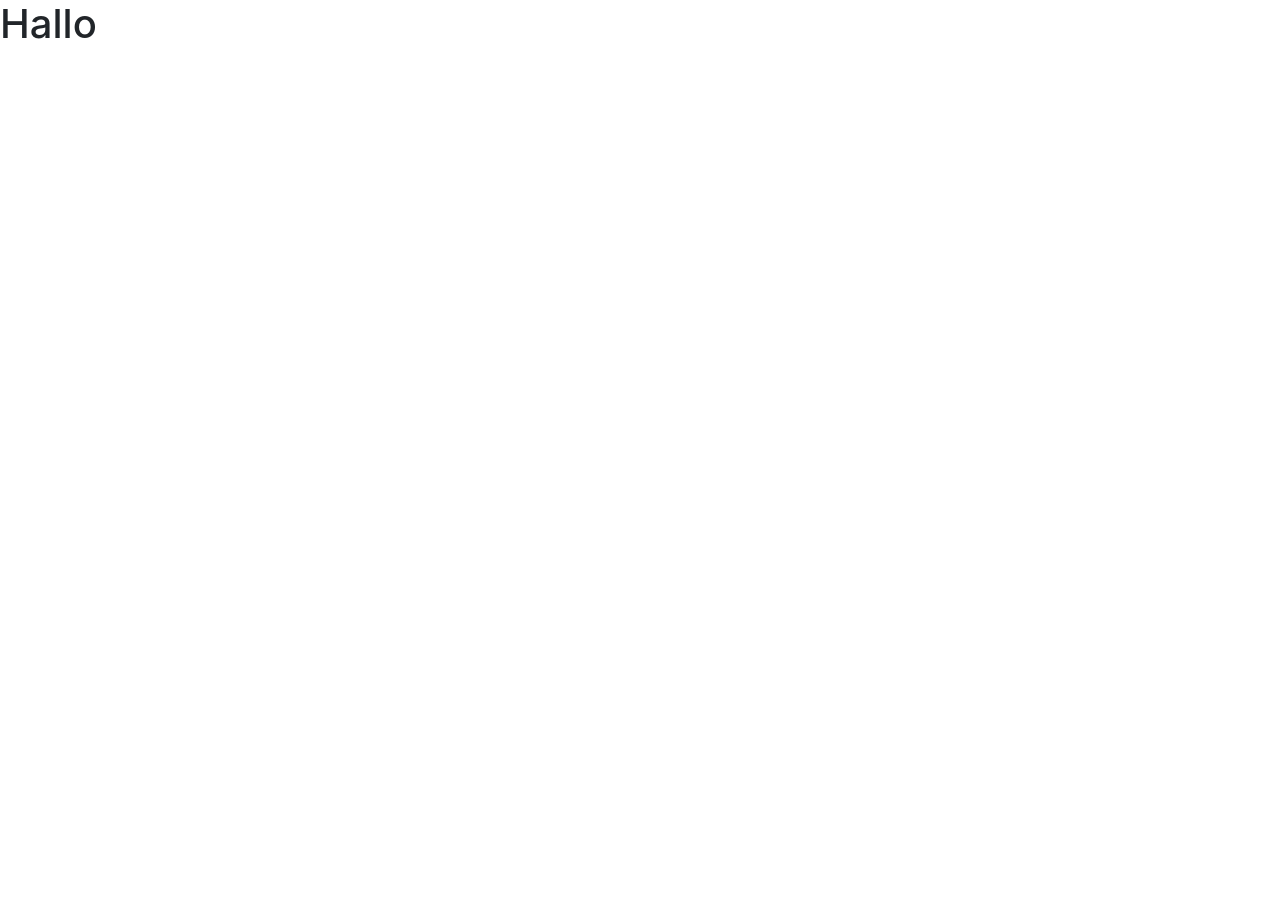
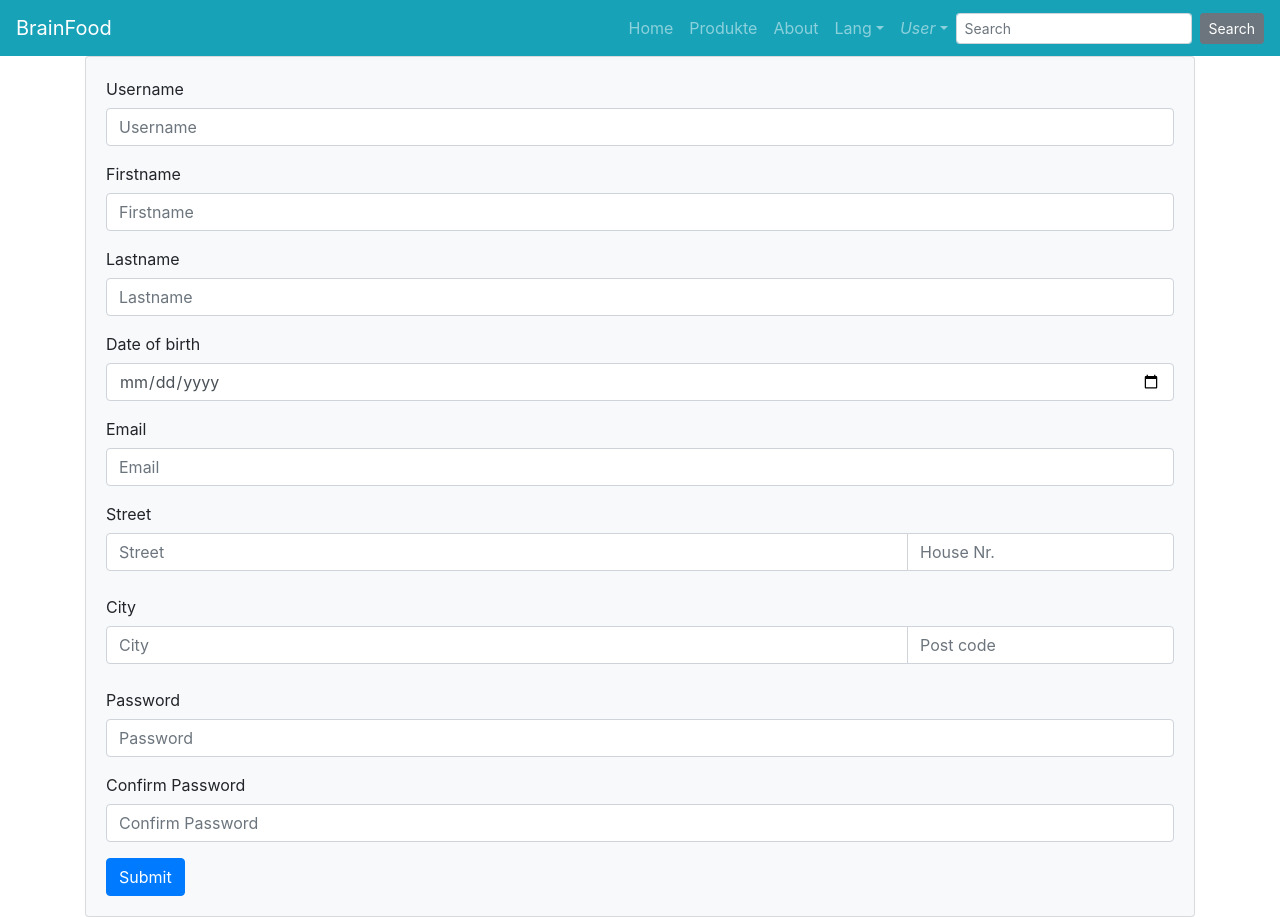
Before and after one commit to MarcelHacker/BrainFood, a Vue app: page /#/registration in a window 1280 px wide. Before the commit the page ends 800 px from the top, so only its background shows below. Built offline with nearby package versions, Linux system fonts and the light colour scheme.

Commit message:
Add login + registration form, add pages

```diff
--- a/src/components/index.js
+++ b/src/components/index.js
@@ -1,5 +1,7 @@
 import Navbar from './navbar';
 import ImageCard from './imageCard';
 import Card from './card';
+import LoginForm from './loginForm';
+import RegistrationForm from './registrationForm';
 
-export { Navbar, ImageCard, Card };
+export { Navbar, ImageCard, Card, LoginForm, RegistrationForm };
--- /dev/null
+++ b/src/components/loginForm.vue
@@ -0,0 +1,53 @@
+<template>
+    <div class="container">
+        <b-card>
+            <b-form @submit="onSubmit" v-if="show">
+                <b-form-group label="Username">
+                    <b-form-input
+                        v-model="form.username"
+                        type="text"
+                        required
+                        placeholder="Username"
+                    ></b-form-input>
+                </b-form-group>
+
+                <b-form-group label="Password">
+                    <b-form-input
+                        v-model="form.password"
+                        type="password"
+                        required
+                        placeholder="Password"
+                    ></b-form-input>
+                </b-form-group>
+
+                <b-button type="submit" variant="primary">Submit</b-button>
+            </b-form>
+            <span class="text-secondary">
+                Do not have an account already?
+                <b-link :to="'/registration'">Sign Up</b-link>
+            </span>
+        </b-card>
+    </div>
+</template>
+
+<script>
+export default {
+    props: {
+        show: {
+            type: Boolean,
+            default: true,
+        },
+    },
+    data: () => ({
+        form: {
+            username: null,
+            password: null,
+        },
+    }),
+    methods: {
+        onSubmit() {
+            this.$emit('submit', this.form);
+        },
+    },
+};
+</script>
--- a/src/components/navbar.vue
+++ b/src/components/navbar.vue
@@ -9,14 +9,10 @@
                 <!-- Right aligned nav items -->
                 <b-navbar-nav class="ml-auto">
                     <b-navbar-nav v-for="(item, idx) in items" :key="idx">
-                        <b-nav-item :to="item.to"> {{ item.label }}</b-nav-item>
+                        <b-nav-item :to="item.to">{{ item.label }}</b-nav-item>
                     </b-navbar-nav>
                     <b-nav-item-dropdown text="Lang" right>
-                        <b-dropdown-item
-                            v-for="(item, idx) in languages"
-                            :key="idx"
-                            >{{ item.lang }}</b-dropdown-item
-                        >
+                        <b-dropdown-item v-for="(item, idx) in languages" :key="idx">{{ item.lang }}</b-dropdown-item>
                     </b-nav-item-dropdown>
 
                     <b-nav-item-dropdown right>
@@ -24,19 +20,15 @@
                         <template v-slot:button-content>
                             <em>User</em>
                         </template>
-                        <b-dropdown-item>Profile</b-dropdown-item>
-                        <b-dropdown-item href="#">Sign Out</b-dropdown-item>
+                        <b-dropdown-item :to="'/login'">Sign In</b-dropdown-item>
+                        <b-dropdown-item :to="'/registration'">Sign Up</b-dropdown-item>
+                        <!--  <b-dropdown-item>Profile</b-dropdown-item>
+                        <b-dropdown-item href="#">Sign Out</b-dropdown-item>-->
                     </b-nav-item-dropdown>
 
                     <b-nav-form>
-                        <b-form-input
-                            size="sm"
-                            class="mr-sm-2"
-                            placeholder="Search"
-                        ></b-form-input
-                        ><b-button size="sm" class="my-2 my-sm-0" type="submit"
-                            >Search</b-button
-                        >
+                        <b-form-input size="sm" class="mr-sm-2" placeholder="Search"></b-form-input>
+                        <b-button size="sm" class="my-2 my-sm-0" type="submit">Search</b-button>
                     </b-nav-form>
                 </b-navbar-nav>
             </b-collapse>
--- /dev/null
+++ b/src/components/registrationForm.vue
@@ -0,0 +1,120 @@
+<template>
+    <div class="container">
+        <b-card bg-variant="light">
+            <b-form @submit="onSubmit" v-if="show">
+                <b-form-group label="Username">
+                    <b-form-input
+                        v-model="form.username"
+                        type="text"
+                        required
+                        placeholder="Username"
+                    ></b-form-input>
+                </b-form-group>
+
+                <b-form-group label="Firstname">
+                    <b-form-input
+                        v-model="form.firstName"
+                        type="text"
+                        required
+                        placeholder="Firstname"
+                    ></b-form-input>
+                </b-form-group>
+
+                <b-form-group label="Lastname">
+                    <b-form-input
+                        v-model="form.lastName"
+                        type="text"
+                        required
+                        placeholder="Lastname"
+                    ></b-form-input>
+                </b-form-group>
+
+                <b-form-group label="Date of birth">
+                    <b-form-input
+                        v-model="form.birthday"
+                        type="date"
+                        required
+                        placeholder="Date of birth"
+                    ></b-form-input>
+                </b-form-group>
+
+                <b-form-group label="Email">
+                    <b-form-input v-model="form.email" type="email" required placeholder="Email"></b-form-input>
+                </b-form-group>
+
+                <b-form-group inline label="Street">
+                    <b-input-group class="mb-2">
+                        <b-form-input
+                            v-model="form.street"
+                            type="text"
+                            required
+                            placeholder="Street"
+                        ></b-form-input>
+                        <b-form-input
+                            v-model="form.housenumber"
+                            type="number"
+                            required
+                            placeholder="House Nr."
+                            class="col-sm-3"
+                        ></b-form-input>
+                    </b-input-group>
+                </b-form-group>
+
+                <b-form-group inline label="City">
+                    <b-input-group class="mb-2">
+                        <b-form-input v-model="form.city" type="text" required placeholder="City"></b-form-input>
+                        <b-form-input
+                            v-model="form.postCode"
+                            type="number"
+                            required
+                            placeholder="Post code"
+                            class="col-sm-3"
+                        ></b-form-input>
+                    </b-input-group>
+                </b-form-group>
+
+                <b-form-group label="Password">
+                    <b-form-input
+                        v-model="form.password"
+                        type="password"
+                        required
+                        placeholder="Password"
+                    ></b-form-input>
+                </b-form-group>
+
+                <b-form-group label="Confirm Password">
+                    <b-form-input
+                        v-model="form.confirmPassword"
+                        type="password"
+                        required
+                        placeholder="Confirm Password"
+                    ></b-form-input>
+                </b-form-group>
+
+                <b-button type="submit" variant="primary">Submit</b-button>
+            </b-form>
+        </b-card>
+    </div>
+</template>
+
+<script>
+export default {
+    props: {
+        show: {
+            type: Boolean,
+            default: true,
+        },
+    },
+    data: () => ({
+        form: {
+            username: null,
+            password: null,
+        },
+    }),
+    methods: {
+        onSubmit() {
+            this.$emit('submit', this.form);
+        },
+    },
+};
+</script>
--- a/src/pages/home.vue
+++ b/src/pages/home.vue
@@ -9,7 +9,6 @@
                 'Voluptate magna ullamco irure exercitation duis est aute nisi ut. Esse incididunt tempor culpa et mollit elit sint labore pariatur dolore cillum irure ipsum culpa. Ex id eu mollit excepteur. Dolore aliqua veniam proident excepteur fugiat cillum non laboris aliqua ad sit aliquip.'
             "
         />
-        <div></div>
     </div>
 </template>
 
--- /dev/null
+++ b/src/pages/login.vue
@@ -0,0 +1,28 @@
+<template>
+    <div>
+        <navbar />
+
+        <div class="row align-middle justify-content-md-center">
+            <div class="col-sm-6">
+                <login-form @submit="onSubmit" />
+            </div>
+        </div>
+    </div>
+</template>
+
+<script>
+import { LoginForm, Navbar } from './../components';
+
+// TODO: Center vertically
+export default {
+    components: {
+        LoginForm,
+        Navbar,
+    },
+    methods: {
+        onSubmit(formData) {
+            // TODO: PHP database connetion
+        },
+    },
+};
+</script>
--- a/src/pages/registration.vue
+++ b/src/pages/registration.vue
@@ -1,13 +1,18 @@
 <template>
     <div>
-        <h1>{{message}}</h1>
+        <navbar />
+        <registration-form />
     </div>
 </template>
 
 <script>
+import { RegistrationForm, Navbar } from './../components';
+
 export default {
-   // data: function(value, index) {return {message'hallo}}=> ({ message: 'Hallo' }),
-    data: () => ({ message: 'Hallo' }),
-    //data: {return {message: 'Hallo'}}
+    components: {
+        RegistrationForm,
+        Navbar,
+    },
+    data: () => ({}),
 };
 </script>
--- a/src/router/index.js
+++ b/src/router/index.js
@@ -2,6 +2,7 @@ import Vue from 'vue';
 import Router from 'vue-router';
 import Home from '@/pages/home.vue';
 import Registration from '@/pages/registration.vue';
+import Login from './../pages/login.vue';
 
 Vue.use(Router);
 
@@ -17,5 +18,10 @@ export default new Router({
             name: 'registration',
             component: Registration,
         },
+        {
+            path: '/login',
+            name: 'login',
+            component: Login,
+        },
     ],
 });
```
